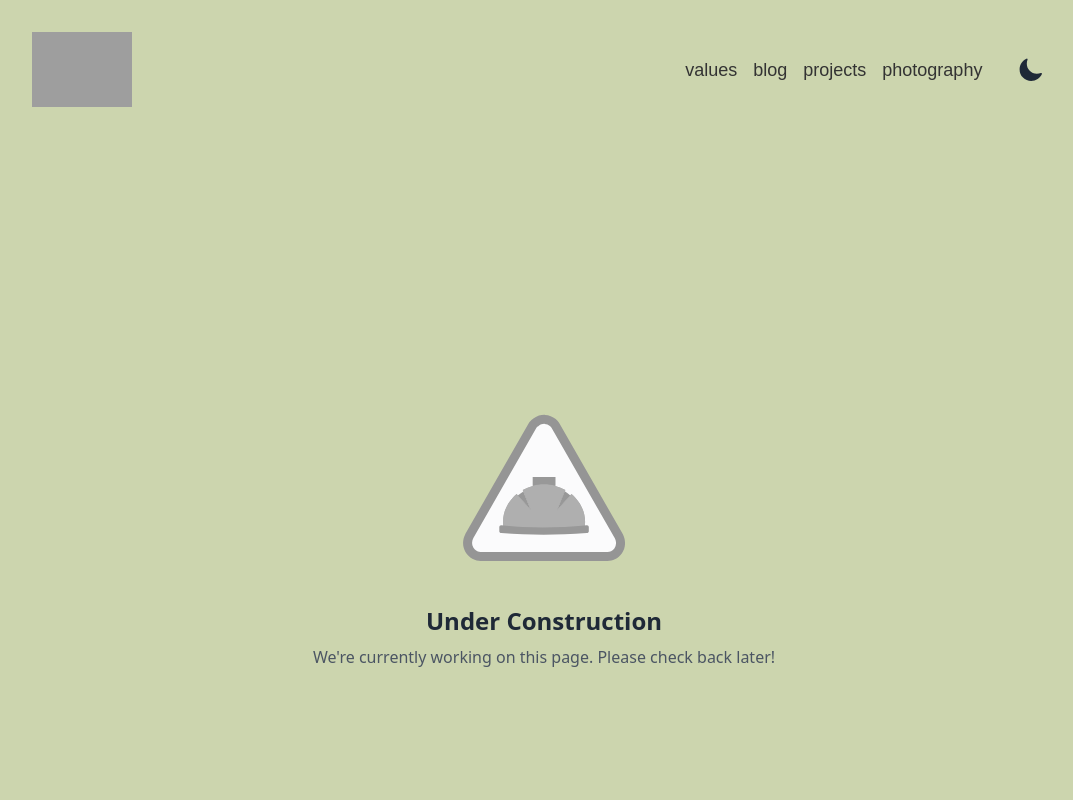
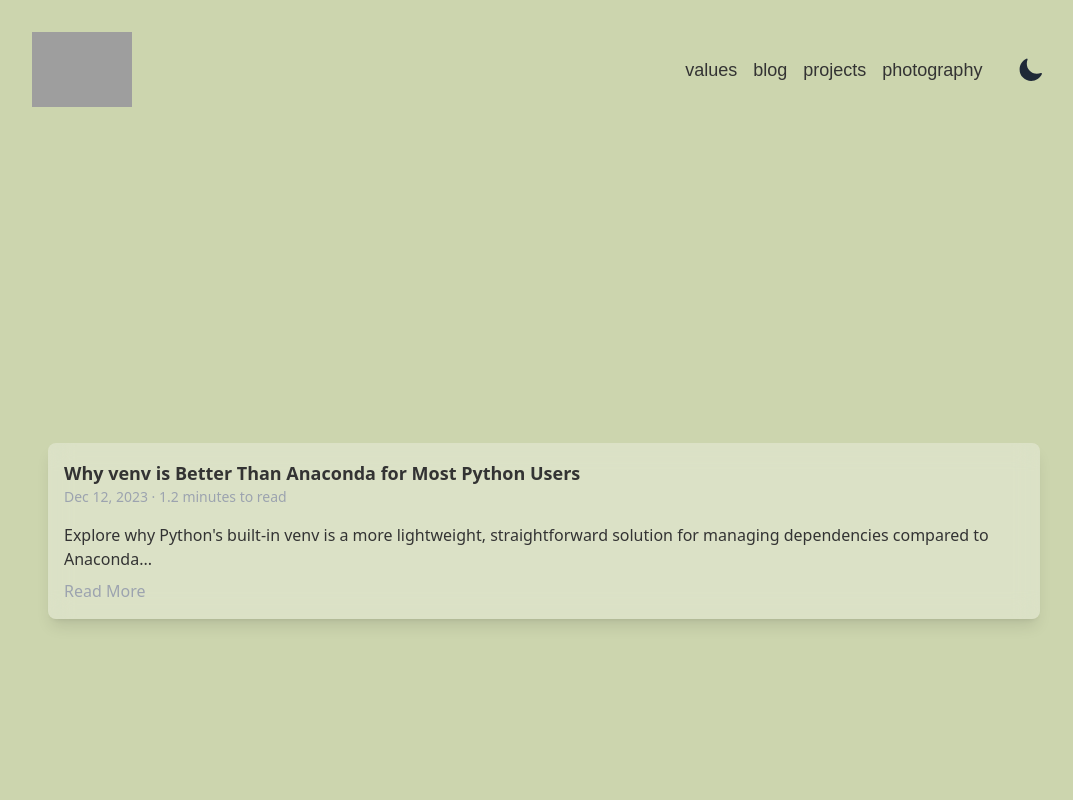
Before and after one commit to avisehgal/avisehgal, a Next.js app: page /blog in a window 1280 px wide. Shown: the top 800 px of the page, without its empty margins (96-1169 px from the left). Built offline with nearby package versions, Linux system fonts and the light colour scheme; grey boxes are pictures that could not be loaded.

Commit message:
first blog

```diff
--- /dev/null
+++ b/components/Blog.tsx
@@ -0,0 +1,39 @@
+import React, { useState } from 'react';
+
+interface BlogProps {
+  title: string;
+  date: string;
+  time: string;
+  summary: string;
+  content: string;
+}
+
+const Blog: React.FC<BlogProps> = ({ title, date, time, summary, content }) => {
+  const [isExpanded, setIsExpanded] = useState(false);
+
+  return (
+    <div className="bg-white/30 backdrop-blur-md shadow-lg rounded-lg p-4 my-2 mx-auto max-w-5xl">
+      <div className="mb-4">
+        <h2 className="text-lg font-bold">{title}</h2>
+        <div className="text-sm text-gray-400">
+          {date} · {time}
+        </div>
+      </div>
+      <div
+        className="transition-max-height duration-500 ease-in-out overflow-hidden"
+        style={{ maxHeight: isExpanded ? '1000px' : '0' }}  // Adjust 1000px to fit your content needs
+      >
+        <div dangerouslySetInnerHTML={{ __html: content }} />
+      </div>
+      <p className={!isExpanded ? 'block' : 'hidden'}>{summary}</p>
+      <button
+        onClick={() => setIsExpanded(!isExpanded)}
+        className="text-gray-400 hover:text-gray-500 mt-2"
+      >
+        {isExpanded ? 'Read Less' : 'Read More'}
+      </button>
+    </div>
+  );
+};
+
+export default Blog;
--- a/pages/blog.tsx
+++ b/pages/blog.tsx
@@ -1,25 +1,44 @@
 import Head from 'next/head';
-import Image from 'next/image';
-import constructionImg from '../public/construction.svg';  // Ensure you have an SVG in your public folder
+import Blog from '../components/Blog';
 
-const UnderConstruction: React.FC = () => {
+const blogPosts = [
+  {
+    title: "Why venv is Better Than Anaconda for Most Python Users",
+    date: "Dec 12, 2023",
+    time: "1.2 minutes to read",
+    summary: "Explore why Python's built-in venv is a more lightweight, straightforward solution for managing dependencies compared to Anaconda...",
+    content: `
+      <p>As someone who dives into Python projects often, I've had my fair share of experiences with both venv and Anaconda. While Anaconda is a favorite in the data science community, I've come to appreciate why venv might just be the better choice for most of us. Let me share my insights and a few personal anecdotes to explain why.</p>
+      <br>
+      <p><strong>Simplicity and Lightweight Nature:</strong> Imagine you're setting up a new project on an old laptop. With limited disk space, every gigabyte counts. Here, venv shines as it's already part of Python—no extra downloads needed, just a quick command like <code>python -m venv myenv</code> and you're set up. Anaconda, meanwhile, can feel like moving in with a suitcase when all you needed was a backpack. It's large and often includes many tools you might never use.</p>
+      <br>
+      <p><strong>Flexibility in Package Management:</strong> I remember working on a project where I needed the latest version of a library that had just been released. With venv and pip, updating was straightforward. I simply ran <code>pip install --upgrade libraryname</code>. However, with Anaconda, I had to wait until the library was updated in their repository, which took days. If you're someone who likes the newest tools at your fingertips, venv gives you that flexibility by sourcing directly from PyPI.</p>
+      <br>
+      <p><strong>Better Integration with Python Ecosystem:</strong> Once, while integrating a Python project with a continuous integration tool, I realized how seamlessly venv fits into the broader Python ecosystem. Everything just works as expected because it's all Python-native. With Anaconda, I’ve had cases where I had to tweak configurations just right to get everything to play nicely together. If you're working across multiple tools and scripts, venv can make your life easier.</p>
+      <br>
+      <p><strong>Resource Efficiency:</strong> On another occasion, I was teaching Python to beginners on older school computers. Venv was a lifesaver because it’s so light on resources. Anaconda would have been too heavy for those machines. If your computer is not the latest model or you just prefer a setup that’s not resource-intensive, venv is definitely the way to go.</p>
+      <br>
+      <p><strong>When Might Anaconda Be the Better Choice?:</strong> Despite my preference for venv, Anaconda does have its place. If you’re stepping into a data science role, Anaconda might be a boon. It comes packed with numerous data science libraries, saving you the hassle of individual installations. For educational purposes or when you're experimenting with complex data science projects, the convenience of having all these tools in one package can be a game changer.</p>
+      <br>
+      <p>In summary, while I lean towards venv for its simplicity and direct approach, Anaconda is invaluable for specific scenarios. Understanding your project needs and system limitations will help you choose the right tool. And remember, the best tool is the one that fits seamlessly into your workflow and helps you achieve your goals efficiently.</p>
+    `
+  },
+  // Additional blog posts
+];
+
+const BlogsPage: React.FC = () => {
   return (
     <>
       <Head>
-        <title>Under Construction</title>
+        <title>Blog</title>
       </Head>
-      <div className="flex flex-col items-center justify-center min-h-screen text-center p-4">
-        <Image
-          src={constructionImg}
-          alt="Under Construction"
-          width={192}
-          height={192}
-        />
-        <h1 className="mt-5 text-2xl font-bold text-gray-800">Under Construction</h1>
-        <p className="text-gray-600 mt-2">We're currently working on this page. Please check back later!</p>
+      <div className="flex flex-col items-center justify-center min-h-screen p-4">
+        {blogPosts.map((post, index) => (
+          <Blog key={index} {...post} />
+        ))}
       </div>
     </>
   );
 };
 
-export default UnderConstruction;
+export default BlogsPage;
--- a/styles/globals.css
+++ b/styles/globals.css
@@ -39,3 +39,6 @@
     --text-color: #faedcd; /* text color for dark mode */
     --transition: 'all 0.5s ease';
   }
+  .transition-max-height {
+    transition: max-height 0.5s ease-in-out;
+  }
--- a/tailwind.config.js
+++ b/tailwind.config.js
@@ -8,6 +8,9 @@ module.exports = {
       fontFamily: {
         'hind-madurai': ['Hind Madurai', 'sans-serif'],
         quicksand: ['Quicksand', 'sans-serif'],
+      },
+      transitionProperty: {
+        'max-height': 'max-height'
       }
     },
   },
```
